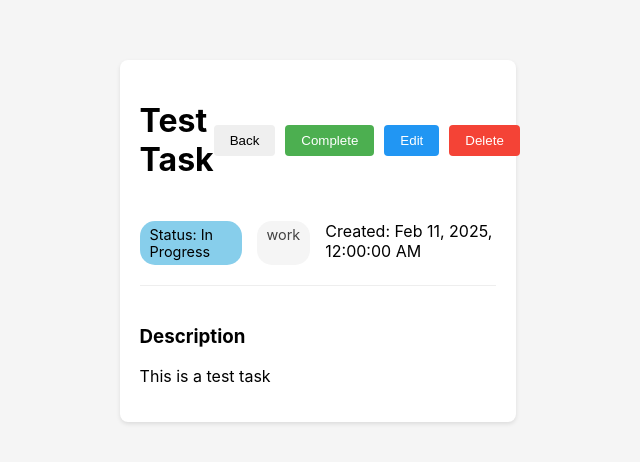
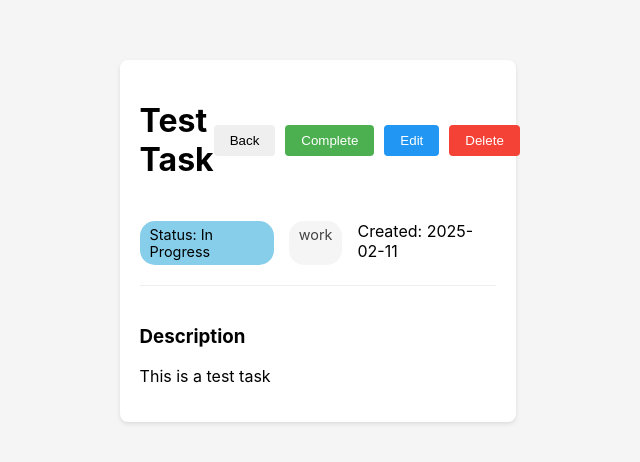
Before and after one commit to MendoncaJose/task-manager, an Angular app: page /1 in a window 1280 px wide. Shown: the top 462 px of the page, without its empty margins (322-962 px from the left). Built offline with nearby package versions, Linux system fonts and the light colour scheme.

Commit message:
taskList-fe-41: (task-detail.component.hrml) fixed date

```diff
--- a/src/app/pages/task-detail/task-detail.component.html
+++ b/src/app/pages/task-detail/task-detail.component.html
@@ -36,9 +36,7 @@
         <div class="category-badge">
           {{ task.category }}
         </div>
-        <div class="date">
-          Created: {{ task.creationDate | date : "medium" }}
-        </div>
+        <div class="date">Created: {{ task.creationDate }}</div>
       </div>
 
       <div class="description">
```
